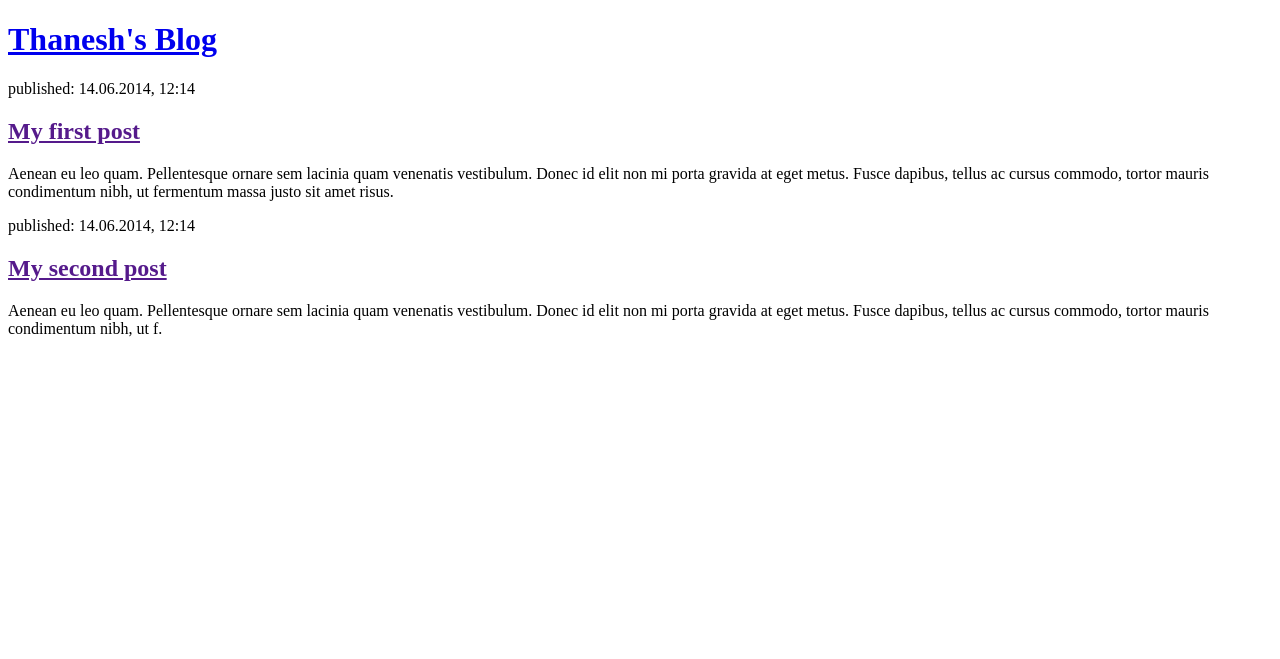
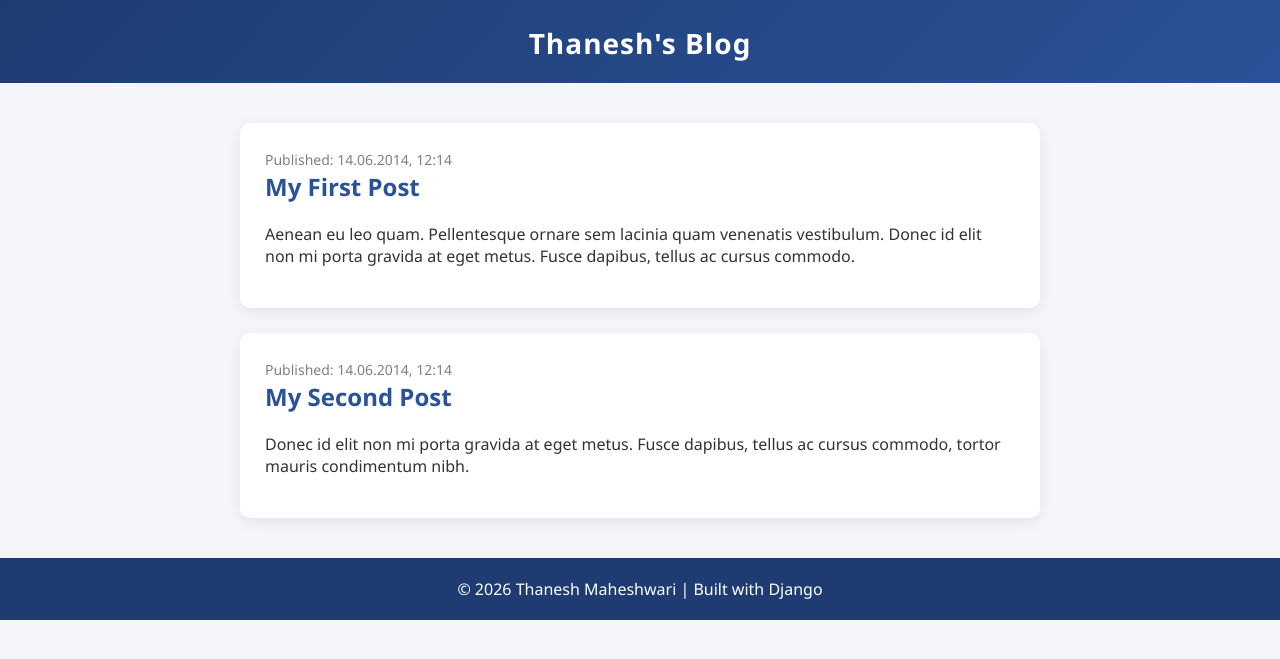
Before and after one commit to thanesh04/my-first-blog-model, a Django app: page / in a window 1280 px wide. Shown: the top 659 px of the page. Run offline with Django 5.2, Linux system fonts and the light colour scheme.

Commit message:
changed HTML Template for blog

```diff
--- a/blog/templates/blog/post_list.html
+++ b/blog/templates/blog/post_list.html
@@ -1,23 +1,114 @@
 <!DOCTYPE html>
-<html>
+<html lang="en">
 <head>
-        <title>TM's blog</title>
+    <meta charset="UTF-8">
+    <meta name="viewport" content="width=device-width, initial-scale=1.0">
+    <title>TM's Blog</title>
+
+    <style>
+        body {
+            margin: 0;
+            font-family: 'Segoe UI', Tahoma, Geneva, Verdana, sans-serif;
+            background-color: #f4f6f9;
+            color: #333;
+        }
+
+        header {
+            background: linear-gradient(135deg, #1e3c72, #2a5298);
+            padding: 20px 0;
+            text-align: center;
+        }
+
+        header h1 {
+            margin: 0;
+        }
+
+        header a {
+            text-decoration: none;
+            color: white;
+            font-size: 28px;
+            font-weight: bold;
+            letter-spacing: 1px;
+        }
+
+        .container {
+            width: 90%;
+            max-width: 800px;
+            margin: 40px auto;
+        }
+
+        article {
+            background: white;
+            padding: 25px;
+            margin-bottom: 25px;
+            border-radius: 10px;
+            box-shadow: 0 4px 15px rgba(0, 0, 0, 0.08);
+            transition: transform 0.2s ease, box-shadow 0.2s ease;
+        }
+
+        article:hover {
+            transform: translateY(-5px);
+            box-shadow: 0 8px 25px rgba(0, 0, 0, 0.12);
+        }
+
+        article h2 {
+            margin-top: 0;
+        }
+
+        article h2 a {
+            text-decoration: none;
+            color: #2a5298;
+        }
+
+        article h2 a:hover {
+            text-decoration: underline;
+        }
+
+        time {
+            font-size: 14px;
+            color: gray;
+        }
+
+        footer {
+            text-align: center;
+            padding: 20px;
+            background-color: #1e3c72;
+            color: white;
+            margin-top: 40px;
+        }
+    </style>
 </head>
 <body>
+
 <header>
     <h1><a href="/">Thanesh's Blog</a></h1>
 </header>
 
+<div class="container">
+
     <article>
-            <time>published: 14.06.2014, 12:14</time>
-            <h2><a href="">My first post</a></h2>
-            <p>Aenean eu leo quam. Pellentesque ornare sem lacinia quam venenatis vestibulum. Donec id elit non mi porta gravida at eget metus. Fusce dapibus, tellus ac cursus commodo, tortor mauris condimentum nibh, ut fermentum massa justo sit amet risus.</p>
+        <time>Published: 14.06.2014, 12:14</time>
+        <h2><a href="#">My First Post</a></h2>
+        <p>
+            Aenean eu leo quam. Pellentesque ornare sem lacinia quam venenatis vestibulum.
+            Donec id elit non mi porta gravida at eget metus. Fusce dapibus, tellus ac cursus commodo.
+        </p>
     </article>
 
     <article>
-            <time>published: 14.06.2014, 12:14</time>
-            <h2><a href="">My second post</a></h2>
-            <p>Aenean eu leo quam. Pellentesque ornare sem lacinia quam venenatis vestibulum. Donec id elit non mi porta gravida at eget metus. Fusce dapibus, tellus ac cursus commodo, tortor mauris condimentum nibh, ut f.</p>
+        <time>Published: 14.06.2014, 12:14</time>
+        <h2><a href="#">My Second Post</a></h2>
+        <p>
+            Donec id elit non mi porta gravida at eget metus. Fusce dapibus,
+            tellus ac cursus commodo, tortor mauris condimentum nibh.
+        </p>
     </article>
+
+</div>
+
+<footer>
+    © 2026 Thanesh Maheshwari | Built with Django
+</footer>
+
 </body>
 </html>
```
Lines whose indentation alone changed are shown as unchanged.
